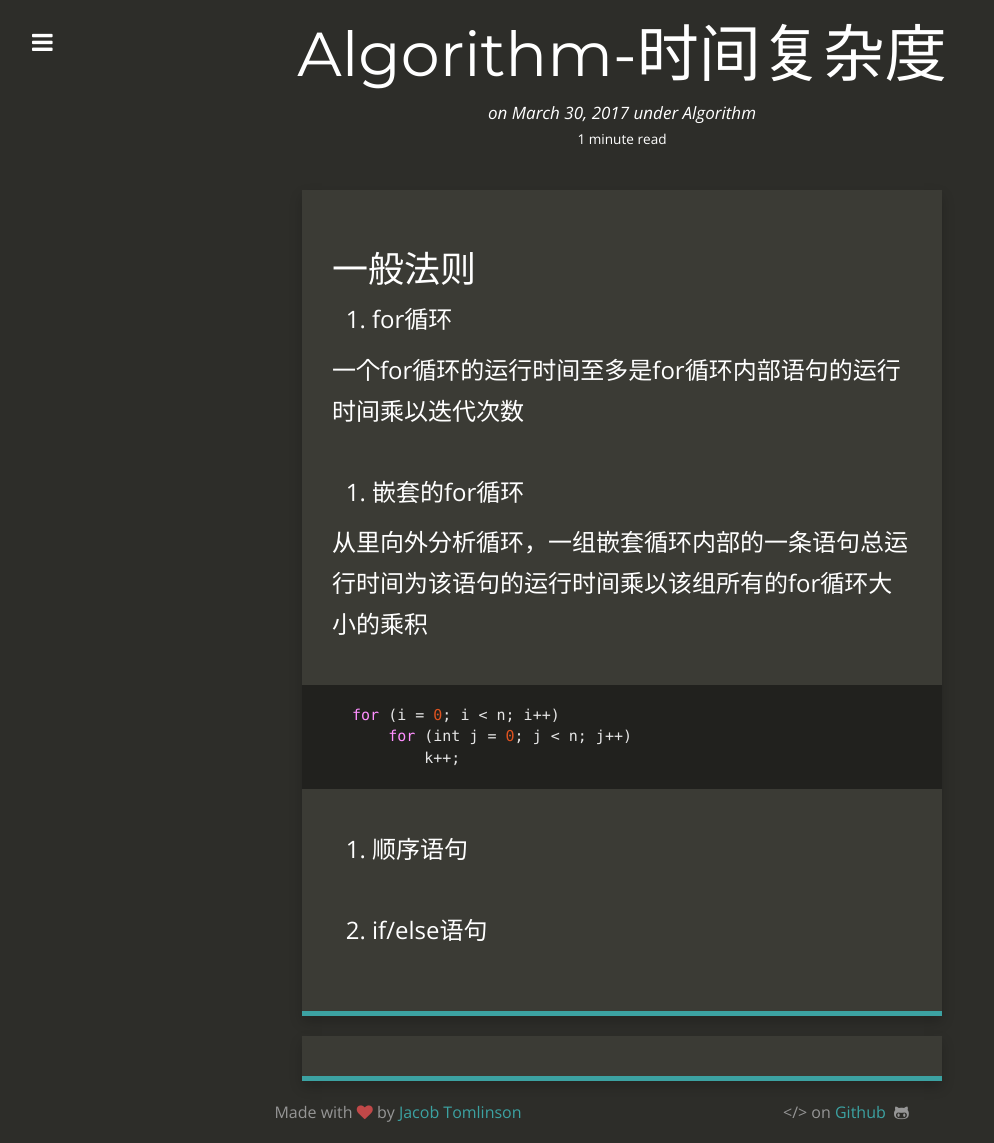
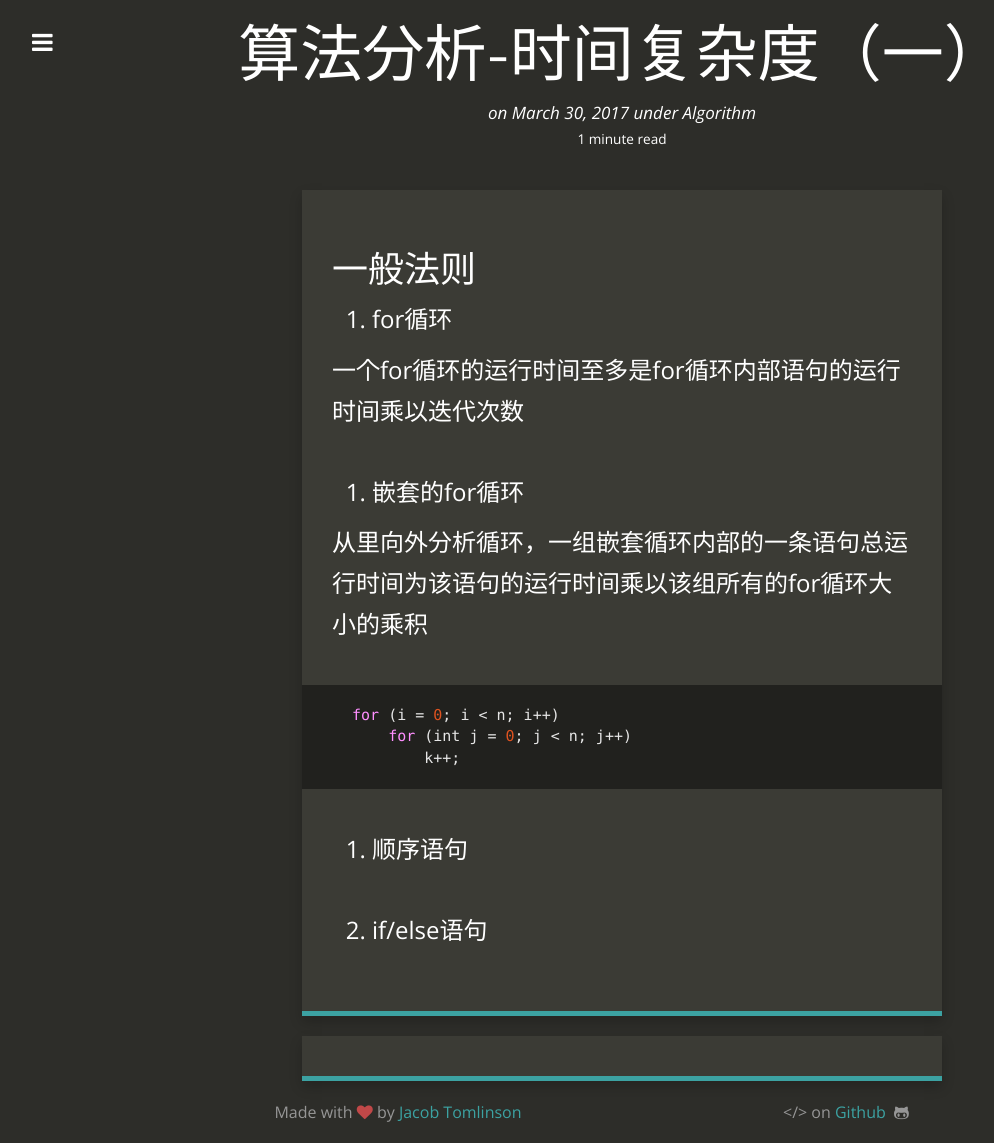
Before and after one commit to SilverW0o0W/Blog, a Jekyll site: the page built from _posts/2017-03-30-Algorithm-1.md, in a window 1280 px wide. Shown: the whole page, without its empty margins (18-1012 px from the left). Built offline with Jekyll 4.4.1, drawn with Linux system fonts in a browser that asks for light colours.

Commit message:
OK,it's done

```diff
--- a/_posts/2017-03-30-Algorithm-1.md
+++ b/_posts/2017-03-30-Algorithm-1.md
@@ -1,9 +1,9 @@
 ---
 layout:     post
-title:      Algorithm-时间复杂度
-date:       2017-03-30 22:30:00
+title:      算法分析-时间复杂度（一）
 categories: Algorithm
 ---
+
 
 ## 一般法则
 
```
